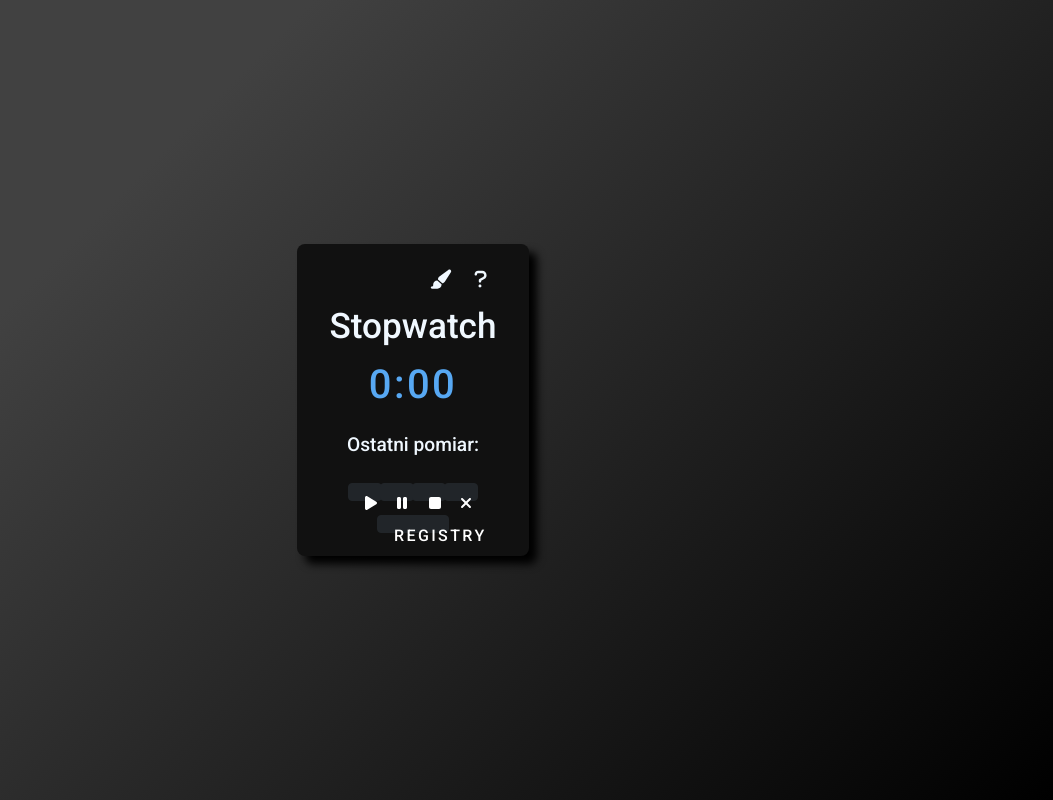
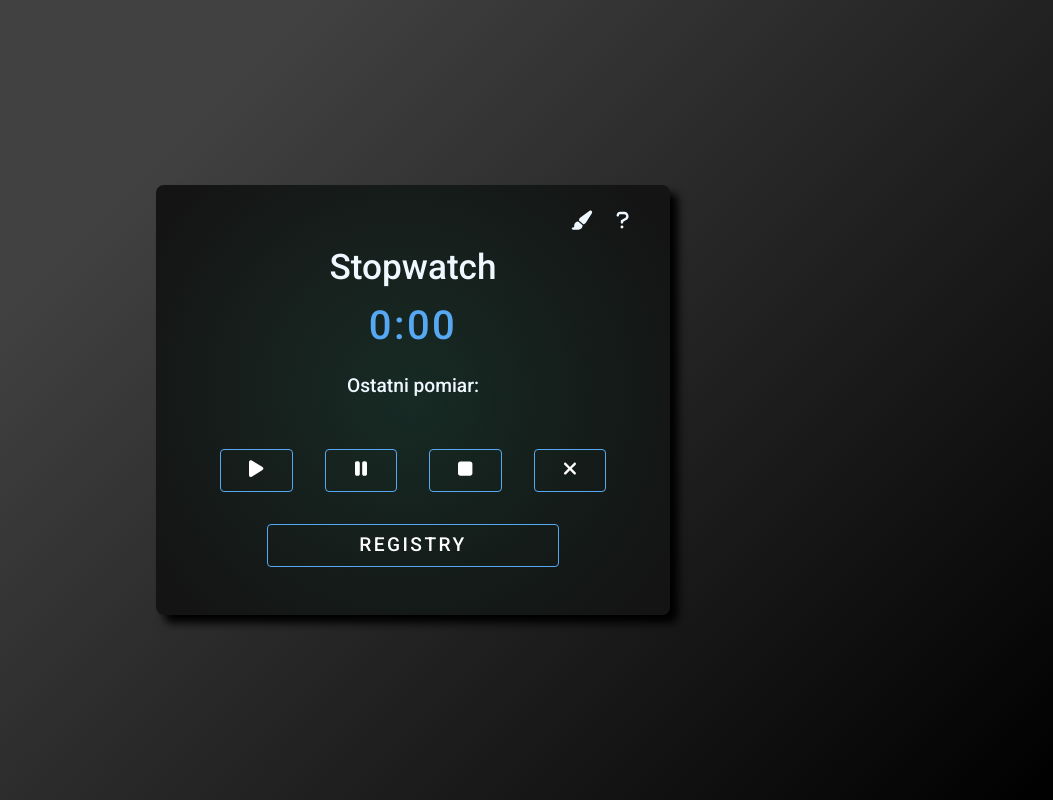
Before and after one commit to Magdalena-Nowak/stopwatch, a plain HTML site: page index.html in a window 1280 px wide. Shown: the whole page, without its empty margins (227-1280 px from the left). Drawn offline with nearby package versions, Linux system fonts and the light colour scheme.

Commit message:
style buttons

```diff
--- a/index.html
+++ b/index.html
@@ -28,30 +28,11 @@
             <p class="stopwatch__last-result">Ostatni pomiar: <span class="last-result"></span></p>
         </div>
         <div class="stopwatch__controls">
-            <div class="stopwatch__control-wrapper stopwatch__control-wrapper--play">
-                <div class="stopwatch__control-border"></div>
-                <button class="stopwatch__control btn btn-dark"><i
-                        class="fas fa-play"></i></button>
-            </div>
-            <div class="stopwatch__control-wrapper stopwatch__control-wrapper--pause">
-                <div class="stopwatch__control-border"></div>
-                <button class="stopwatch__control btn btn-dark"><i
-                        class="fas fa-pause"></i></button>
-            </div>
-            <div class="stopwatch__control-wrapper stopwatch__control-wrapper--stop">
-                <div class="stopwatch__control-border"></div>
-                <button class="stopwatch__control btn btn-dark"><i
-                        class="fas fa-stop"></i></button>
-            </div>
-            <div class="stopwatch__control-wrapper stopwatch__control-wrapper--delete">
-                <div class="stopwatch__control-border"></div>
-                <button class="stopwatch__control btn btn-dark"><i
-                        class="fas fa-times"></i></button>
-            </div>
-            <div class="stopwatch__control-wrapper stopwatch__control-wrapper--registry">
-                <div class="stopwatch__control-border"></div>
-                <button class="stopwatch__control btn btn-dark">registry</button>
-            </div>
+            <button class="stopwatch__control btn btn-dark"><i class="fas fa-play"></i></button>
+            <button class="stopwatch__control btn btn-dark"><i class="fas fa-pause"></i></button>
+            <button class="stopwatch__control btn btn-dark"><i class="fas fa-stop"></i></button>
+            <button class="stopwatch__control btn btn-dark"><i class="fas fa-times"></i></button>
+            <button class="stopwatch__control stopwatch__control--registry btn btn-dark">registry</button>
         </div>
         <div class="stopwatch__registry d-none"></div>
         <div class="stopwatch__options-popup">
--- a/style.scss
+++ b/style.scss
@@ -22,7 +22,12 @@ body {
   flex-direction: column;
   justify-content: center;
   align-items: center;
-  background-color: #111111;
+  background: rgb(115, 115, 115);
+  background: radial-gradient(
+    circle,
+    rgba(16, 42, 34, 0.749) 0%,
+    rgba(20, 20, 20, 1) 90%
+  );
   color: aliceblue;
   border-radius: 0.5rem;
   box-shadow: 0.5rem 0.5rem 0.5rem black;
@@ -48,59 +53,29 @@ body {
   }
   &__controls {
     display: flex;
-    justify-content: center;
+    justify-content: space-between;
     align-items: center;
     flex-wrap: wrap;
+    margin: 1rem;
   }
-  &__control-wrapper {
+  &__control {
+    flex: 1 1 15%;
     margin: 1rem;
-    font-size: 1.4rem;
-    position: relative;
+    font-size: 1.2rem;
+    text-transform: uppercase;
+    letter-spacing: 0.15rem;
+    background-color: transparent;
+    transition: background-color 0.6s;
+    border: 0.1rem solid $mainColor;
     &--registry {
-      flex: 0 1 50%;
+      flex: 0 0 70%;
+      margin: 1rem auto;
+    }
+    &:hover,
+    &:focus {
+      background-color: $mainColor;
+      border-color: $mainColor;
+      outline: none;
     }
   }
-  &__control {
-    width: 90%;
-    height: 90%;
-    padding: 0.5rem 1rem;
-    text-transform: uppercase;
-    letter-spacing: 0.15rem;
-    position: absolute;
-    top: 50%;
-    left: 50%;
-    transform: translate(-50%, -50%);
-    // z-index: 2;
-  }
-  &__control-border {
-    position: absolute;
-    content: "";
-    top: 0;
-    left: 0;
-    width: 100%;
-    height: 100%;
-    background: rgb(255, 255, 255);
-    background: linear-gradient(
-      180deg,
-      rgba(255, 255, 255, 1) 0%,
-      rgba(87, 168, 243, 1) 100%
-    );
-    // z-index: 1;
-  }
 }
-
-// .stopwatch__control {
-//   position: absolute;
-//   content: "";
-//   top: 0;
-//   left: 0;
-//   width: 102%;
-//   height: 102%;
-//   background: rgb(255, 255, 255);
-//   background: linear-gradient(
-//     180deg,
-//     rgba(255, 255, 255, 1) 0%,
-//     rgba(87, 168, 243, 1) 100%
-//   );
-//   z-index: -1;
-// }
```
Also changed, not shown: dist/css/style.css, dist/css/style.min.css, 2 other files.
